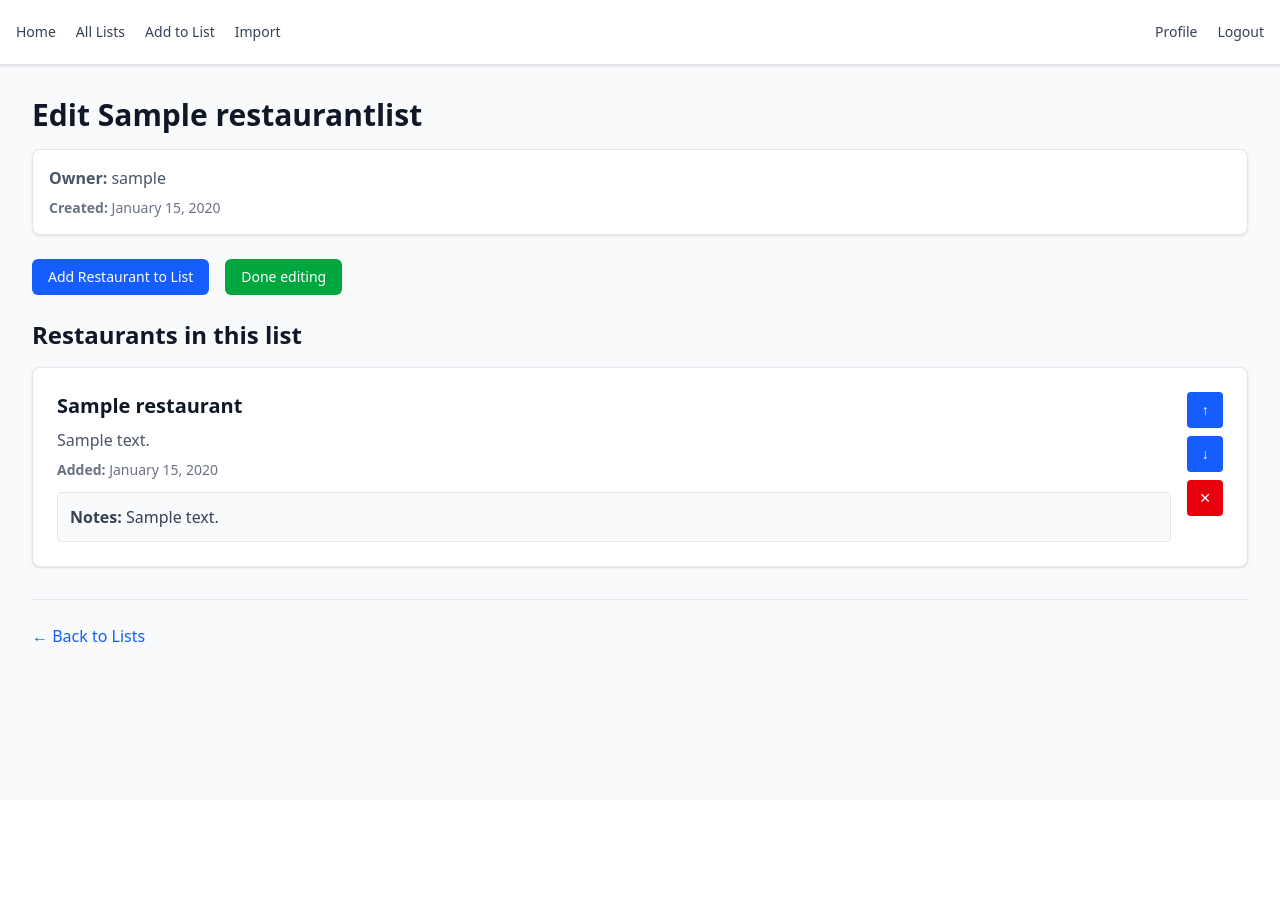
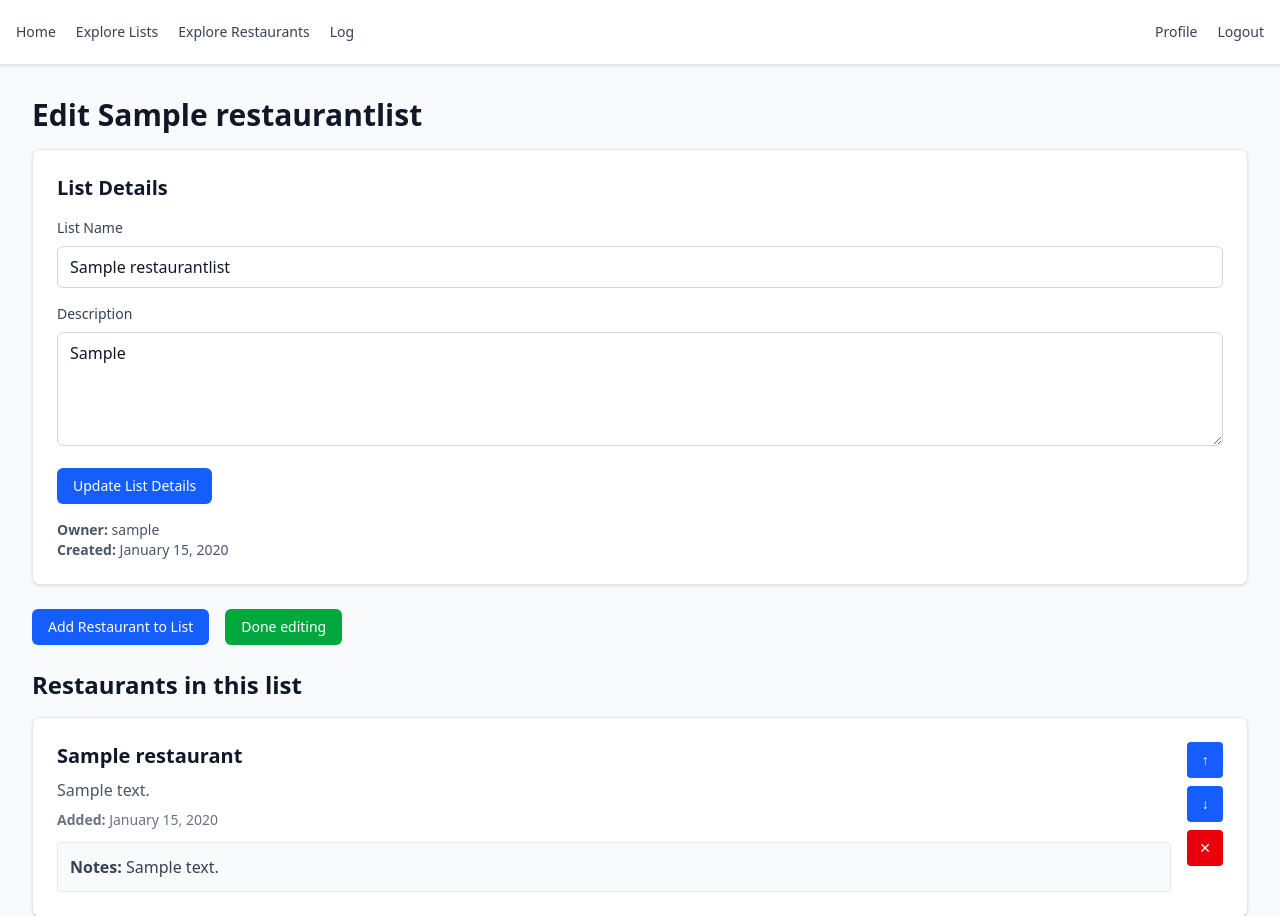
Before and after one commit to leifmetcalf/munch-claude, a Django app: page /list/1/edit/ in a window 1280 px wide. Shown: the top 916 px of the page. Before the commit the page ends 642 px from the top, so only its background shows below. Run offline with Django 5.2, Linux system fonts and the light colour scheme; a user stored in the database is signed in; tables that the repository leaves empty hold one stand-in row (values such as "Sample post").

Commit message:
Update navigation and add list blurb functionality
- Change "All Lists" to "Explore Lists" in navigation
- Add "Explore Restaurants" nav button linking to restaurant index
- Change "Add to List" to "Log" in navigation
- Remove "Import" nav button
- Change restaurant_nominatim URL from /search/ to /import/
- Always show "Import restaurants" button on restaurant index page
- Fix spacing for "No restaurants found" message
- Remove statistics section from profile view
- Simplify profile page header
- Add blurb field to RestaurantList model for list descriptions
- Display blurb in list detail view below owner/created info
- Add form to edit list name and blurb in list edit view
- Create restaurantlist_update view to handle list detail updates

🤖 Generated with [Claude Code](https://claude.ai/code)

Co-Authored-By: Claude <noreply@anthropic.com>

```diff
--- a/lists/forms.py
+++ b/lists/forms.py
@@ -34,7 +34,10 @@ class RestaurantImageForm(forms.ModelForm):
 class RestaurantListForm(forms.ModelForm):
     class Meta:
         model = RestaurantList
-        fields = ['name']
+        fields = ['name', 'blurb']
+        widgets = {
+            'blurb': forms.Textarea(attrs={'rows': 4, 'placeholder': 'Optional description or notes about this list...'})
+        }
 
 
 class RestaurantListItemForm(forms.ModelForm):
--- a/lists/models.py
+++ b/lists/models.py
@@ -44,6 +44,7 @@ class RestaurantImage(models.Model):
 class RestaurantList(models.Model):
     name = models.CharField(max_length=200)
     owner = models.ForeignKey(User, on_delete=models.CASCADE)
+    blurb = models.TextField(blank=True, help_text="Description or notes about this list")
     inserted_at = models.DateTimeField(auto_now_add=True)
 
     class Meta:
--- a/lists/static/css/main.css
+++ b/lists/static/css/main.css
@@ -565,6 +565,9 @@
   .py-12 {
     padding-block: calc(var(--spacing) * 12);
   }
+  .pt-3 {
+    padding-top: calc(var(--spacing) * 3);
+  }
   .pt-6 {
     padding-top: calc(var(--spacing) * 6);
   }
--- a/lists/templates/base.html
+++ b/lists/templates/base.html
@@ -16,10 +16,10 @@
                 <div class="flex space-x-1">
                     <a href="{% url 'index' %}" class="text-gray-700 hover:text-gray-900 px-2 py-2 rounded-md text-sm font-medium">Home</a>
                     {% if user.is_authenticated %}
-                        <a href="{% url 'restaurantlist_index' %}" class="text-gray-700 hover:text-gray-900 px-2 py-2 rounded-md text-sm font-medium">All Lists</a>
-                        <a href="{% url 'restaurantlistitem_create' %}" class="text-gray-700 hover:text-gray-900 px-2 py-2 rounded-md text-sm font-medium">Add to List</a>
+                        <a href="{% url 'restaurantlist_index' %}" class="text-gray-700 hover:text-gray-900 px-2 py-2 rounded-md text-sm font-medium">Explore Lists</a>
+                        <a href="{% url 'restaurant_index' %}" class="text-gray-700 hover:text-gray-900 px-2 py-2 rounded-md text-sm font-medium">Explore Restaurants</a>
+                        <a href="{% url 'restaurantlistitem_create' %}" class="text-gray-700 hover:text-gray-900 px-2 py-2 rounded-md text-sm font-medium">Log</a>
                     {% endif %}
-                    <a href="{% url 'restaurant_nominatim' %}" class="text-gray-700 hover:text-gray-900 px-2 py-2 rounded-md text-sm font-medium">Import</a>
                 </div>
 
                 <div class="flex items-center space-x-1">
--- a/lists/templates/lists/restaurant_list_detail.html
+++ b/lists/templates/lists/restaurant_list_detail.html
@@ -8,7 +8,10 @@
 
     <div class="bg-white rounded-lg shadow border border-gray-200 p-4 mb-6">
         <p class="text-gray-600 mb-2"><strong>Owner:</strong> {{ restaurant_list.owner.username }}</p>
-        <p class="text-gray-500 text-sm"><strong>Created:</strong> {{ restaurant_list.inserted_at|date:"F j, Y" }}</p>
+        <p class="text-gray-500 text-sm mb-2"><strong>Created:</strong> {{ restaurant_list.inserted_at|date:"F j, Y" }}</p>
+        {% if restaurant_list.blurb %}
+            <p class="text-gray-700">{{ restaurant_list.blurb|linebreaks }}</p>
+        {% endif %}
     </div>
 
     {% if user.is_authenticated and user == restaurant_list.owner %}
--- a/lists/templates/lists/restaurant_list_edit.html
+++ b/lists/templates/lists/restaurant_list_edit.html
@@ -6,9 +6,29 @@
 <div class="mb-6">
     <h1 class="text-3xl font-bold text-gray-900 mb-4">Edit {{ restaurant_list.name }}</h1>
 
-    <div class="bg-white rounded-lg shadow border border-gray-200 p-4 mb-6">
-        <p class="text-gray-600 mb-2"><strong>Owner:</strong> {{ restaurant_list.owner.username }}</p>
-        <p class="text-gray-500 text-sm"><strong>Created:</strong> {{ restaurant_list.inserted_at|date:"F j, Y" }}</p>
+    <div class="bg-white rounded-lg shadow border border-gray-200 p-6 mb-6">
+        <h2 class="text-xl font-semibold mb-4">List Details</h2>
+        <form method="post" action="{% url 'restaurantlist_update' restaurant_list.id %}">
+            {% csrf_token %}
+            <div class="mb-4">
+                <label for="id_name" class="block text-sm font-medium text-gray-700 mb-2">List Name</label>
+                <input type="text" name="name" id="id_name" value="{{ restaurant_list.name }}" required
+                       class="w-full px-3 py-2 border border-gray-300 rounded-md focus:ring-blue-500 focus:border-blue-500">
+            </div>
+            <div class="mb-4">
+                <label for="id_blurb" class="block text-sm font-medium text-gray-700 mb-2">Description</label>
+                <textarea name="blurb" id="id_blurb" rows="4"
+                          placeholder="Optional description or notes about this list..."
+                          class="w-full px-3 py-2 border border-gray-300 rounded-md focus:ring-blue-500 focus:border-blue-500">{{ restaurant_list.blurb }}</textarea>
+            </div>
+            <button type="submit" class="bg-blue-600 text-white hover:bg-blue-700 px-4 py-2 rounded-md text-sm font-medium transition-colors">
+                Update List Details
+            </button>
+        </form>
+        <div class="mt-4 text-sm text-gray-600">
+            <p><strong>Owner:</strong> {{ restaurant_list.owner.username }}</p>
+            <p><strong>Created:</strong> {{ restaurant_list.inserted_at|date:"F j, Y" }}</p>
+        </div>
     </div>
 
     <div class="flex gap-4 mb-6">
--- a/lists/urls.py
+++ b/lists/urls.py
@@ -4,12 +4,13 @@ from . import views
 
 urlpatterns = [
     path('', views.index, name='index'),
-    path('search/', views.restaurant_nominatim, name='restaurant_nominatim'),
+    path('import/', views.restaurant_nominatim, name='restaurant_nominatim'),
     path('restaurants/', views.restaurant_index, name='restaurant_index'),
     path('list/', views.restaurantlist_index, name='restaurantlist_index'),
     path('list/create/', views.restaurantlist_create, name='restaurantlist_create'),
     path('list/<int:list_id>/', views.restaurantlist_detail, name='restaurantlist_detail'),
     path('list/<int:list_id>/edit/', views.restaurantlist_edit, name='restaurantlist_edit'),
+    path('list/<int:list_id>/update/', views.restaurantlist_update, name='restaurantlist_update'),
     path('listitem/create/', views.restaurantlistitem_create, name='restaurantlistitem_create'),
     path('listitem/<int:item_id>/move-up/', views.move_item_up, name='move_item_up'),
     path('listitem/<int:item_id>/move-down/', views.move_item_down, name='move_item_down'),
--- a/lists/views.py
+++ b/lists/views.py
@@ -442,6 +442,26 @@ def restaurantlist_edit(request, list_id):
 
 
 @login_required
+def restaurantlist_update(request, list_id):
+    restaurant_list = get_object_or_404(RestaurantList, id=list_id)
+
+    # Check if user owns the list
+    if restaurant_list.owner != request.user:
+        messages.error(request, "You don't have permission to edit this list.")
+        return redirect('restaurantlist_detail', list_id=list_id)
+
+    if request.method == 'POST':
+        form = RestaurantListForm(request.POST, instance=restaurant_list)
+        if form.is_valid():
+            form.save()
+            messages.success(request, "List details updated successfully!")
+        else:
+            messages.error(request, "Please correct the errors below.")
+
+    return redirect('restaurantlist_edit', list_id=list_id)
+
+
+@login_required
 def restaurantlistitem_delete(request, item_id):
     item = get_object_or_404(RestaurantListItem, id=item_id)
 
```
Also changed, not shown: lists/templates/lists/profile.html (+1 -21 lines), lists/templates/lists/restaurant_index.html (+7 -4 lines), lists/migrations/0002_restaurantlist_blurb.py (added).
